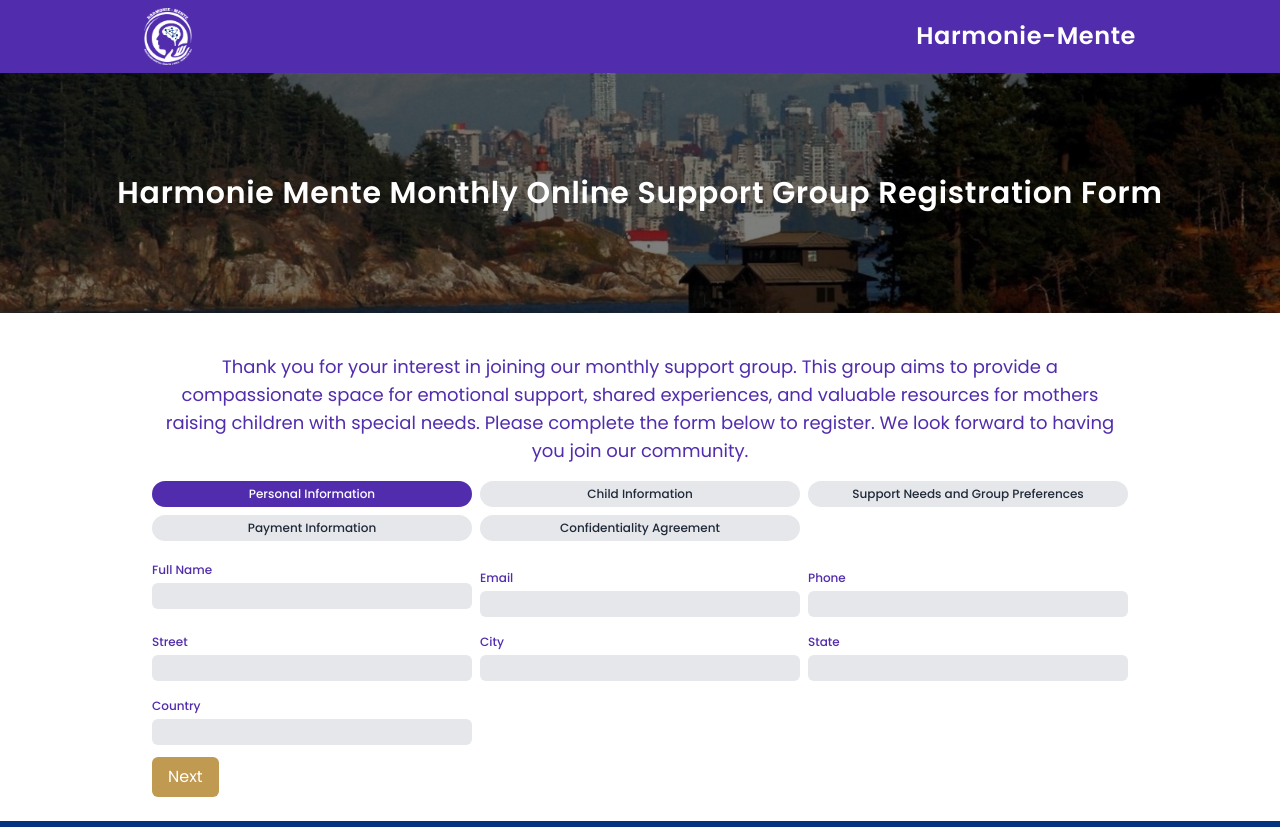
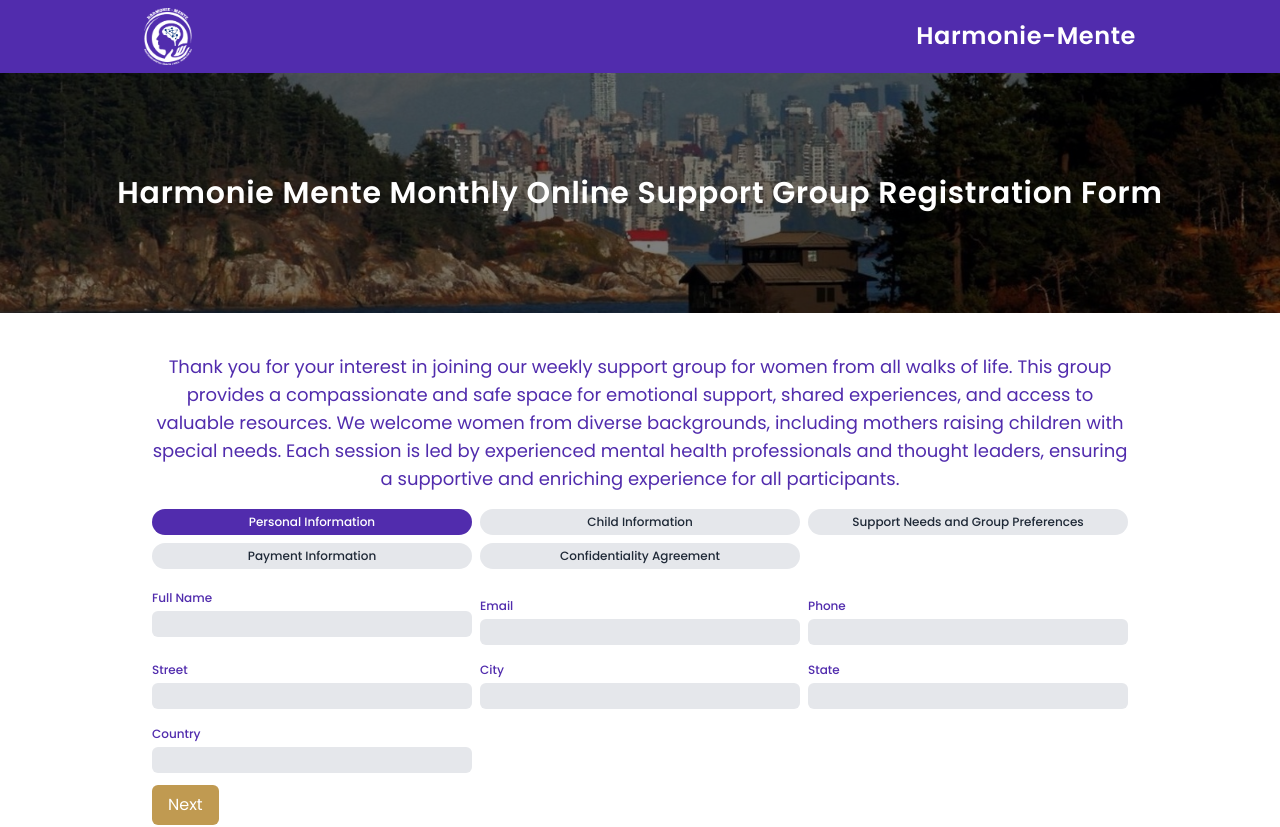
Before and after one commit to Antony-24/Harmonie-Mente-Registration, a React (Create React App) app: page /support-group-registration in a window 1280 px wide. Shown: the top 827 px of the page. Built offline with nearby package versions, Linux system fonts and the light colour scheme.

Commit message:
fifteenth

```diff
--- a/src/SupportGroupRegistrationForm.js
+++ b/src/SupportGroupRegistrationForm.js
@@ -145,7 +145,7 @@ const handleChange = (field, value) => {
   return (
     <div className="max-w-[95%] md:max-w-[80%] mx-auto p-6 bg-white rounded-lg">
       <p className="text-lg text-center text-[#512CAD] font-normal my-4">
-        Thank you for your interest in joining our monthly support group. This group aims to provide a compassionate space for emotional support, shared experiences, and valuable resources for mothers raising children with special needs. Please complete the form below to register. We look forward to having you join our community.
+      Thank you for your interest in joining our weekly support group for women from all walks of life. This group provides a compassionate and safe space for emotional support, shared experiences, and access to valuable resources. We welcome women from diverse backgrounds, including mothers raising children with special needs. Each session is led by experienced mental health professionals and thought leaders, ensuring a supportive and enriching experience for all participants.
       </p>
 
       {renderNavigation()}
```
